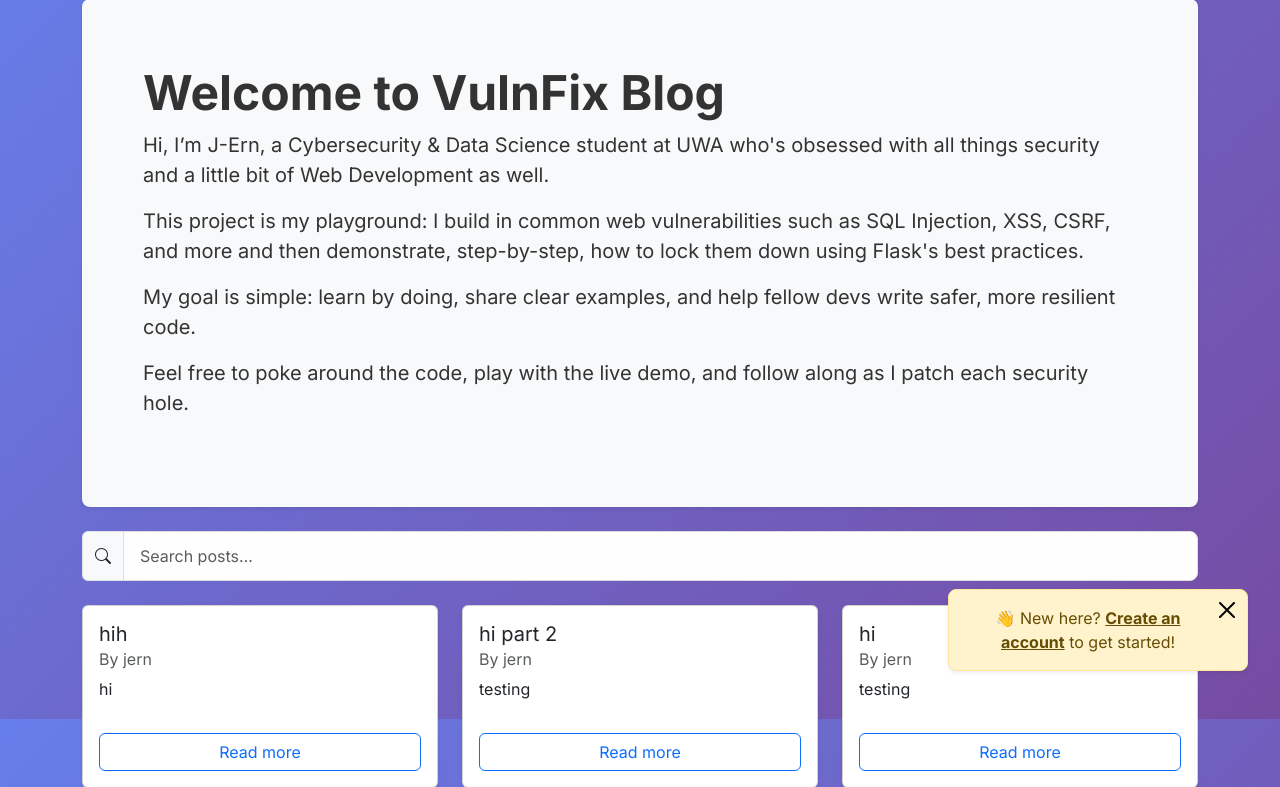
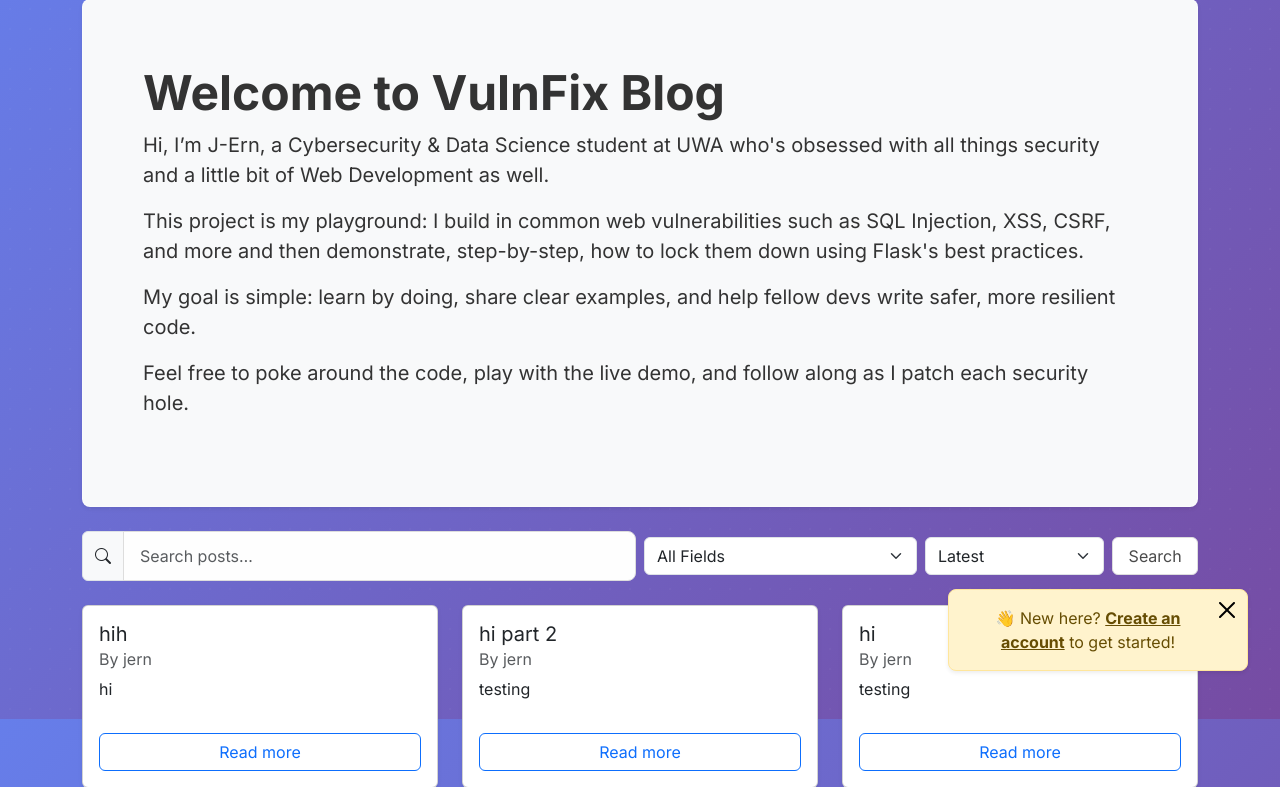
Before and after one commit to jern2004/VulnFix-BlogApp, a Flask app: page / in a window 1280 px wide. Shown: the part 81-868 px from the top of the page. Run offline with Flask 3, Linux system fonts and the light colour scheme; data comes from the database, SQL or seed files in the repository; both versions use the stored data as it was after the commit.

Commit message:
Add filtered search with field and sort options

```diff
--- a/app/routes.py
+++ b/app/routes.py
@@ -1,5 +1,6 @@
 import os
 import sqlite3
+import re
 from datetime import datetime, timedelta
 from functools import wraps
 from flask import (
@@ -7,6 +8,7 @@
     redirect, url_for, session, flash
 )
 from werkzeug.security import check_password_hash
+from markupsafe import Markup, escape
 
 from app.models import (
     init_db,
@@ -14,7 +16,6 @@
     get_all_posts, add_post, get_post_by_id, update_post
 )
 from app.forms import PostForm
-from markupsafe import Markup
 
 app = Flask(__name__)
 app.secret_key = os.environ.get('SECRET_KEY', 'something_secret')  # change in prod!
@@ -88,7 +89,6 @@
         )
         flash('Your post has been published!', 'success')
         return redirect(url_for('index'))
-    # `edit=False` so your template can show "New Post"
     return render_template('new_post.html', form=form, edit=False)
 
 @app.route('/post/edit/<int:post_id>', methods=['GET', 'POST'])
@@ -99,18 +99,15 @@
         flash('Post not found.', 'warning')
         return redirect(url_for('index'))
 
-    # Only the author may edit
     if session.get('username') != post['author']:
         flash('You’re not allowed to edit that post.', 'danger')
         return redirect(url_for('view_post', post_id=post_id))
 
-    # Enforce the 1-hour edit window
     cutoff = post['created_at'] + timedelta(hours=1)
     if datetime.utcnow() > cutoff:
         flash('The edit window has closed (1 hour after posting).', 'warning')
         return redirect(url_for('view_post', post_id=post_id))
 
-    # Pre-fill form with existing title/content
     form = PostForm(data={
         'title':   post['title'],
         'content': post['content']
@@ -125,7 +122,6 @@
         flash('Your post has been updated.', 'success')
         return redirect(url_for('view_post', post_id=post_id))
 
-    # `edit=True` so your template can show "Edit Post"
     return render_template('new_post.html', form=form, edit=True)
 
 @app.route('/post/<int:post_id>')
@@ -139,11 +135,13 @@
 @app.template_filter('nl2br')
 def nl2br_filter(s):
     """
-    Replace newlines with <br> and mark the result safe HTML.
+    Replace double newlines with <p> and single newlines with <br> for clean paragraph spacing.
     """
     if s is None:
         return ''
-    return Markup(s.replace('\n', '<br>\n'))
+    paragraphs = re.split(r'\n\s*\n', s)
+    html_paragraphs = ['<p>{}</p>'.format(escape(p).replace('\n', '<br>')) for p in paragraphs]
+    return Markup('\n'.join(html_paragraphs))
 
 @app.route('/post/delete/<int:post_id>', methods=['POST'])
 @login_required
@@ -153,12 +151,10 @@
         flash('Post not found.', 'warning')
         return redirect(url_for('index'))
 
-    # Only the author can delete
     if session.get('username') != post['author']:
         flash('You do not have permission to delete this post.', 'danger')
         return redirect(url_for('view_post', post_id=post_id))
 
-    # Delete the post
     conn = sqlite3.connect(os.path.join(os.path.abspath(os.path.dirname(__file__)), 'database.db'))
     cursor = conn.cursor()
     cursor.execute('DELETE FROM posts WHERE id = ?', (post_id,))
@@ -168,5 +164,42 @@
     flash('Post deleted successfully.', 'success')
     return redirect(url_for('index'))
 
+@app.route('/search')
+def search():
+    query = request.args.get('q', '')
+    filter_by = request.args.get('filter', 'all')
+    sort_order = request.args.get('sort', 'latest')
+
+    results = []
+
+    if query.strip():
+        con = sqlite3.connect("app/database.db")
+        con.row_factory = sqlite3.Row
+        cur = con.cursor()
+
+        like_query = f"%{query.strip()}%"
+        order_clause = "DESC" if sort_order == "latest" else "ASC"
+
+        if filter_by == 'title':
+            cur.execute(f"SELECT * FROM posts WHERE title LIKE ? ORDER BY created_at {order_clause}", (like_query,))
+        elif filter_by == 'content':
+            cur.execute(f"SELECT * FROM posts WHERE content LIKE ? ORDER BY created_at {order_clause}", (like_query,))
+        else:
+            cur.execute(f"""
+                SELECT * FROM posts
+                WHERE title LIKE ? OR content LIKE ?
+                ORDER BY created_at {order_clause}
+            """, (like_query, like_query))
+
+        results = cur.fetchall()
+        con.close()
+
+    return render_template("index.html",
+                           posts=results,
+                           query=query,
+                           filter=filter_by,
+                           sort=sort_order)
+
+
 if __name__ == '__main__':
     app.run(debug=True)
--- a/app/static/css/main.css
+++ b/app/static/css/main.css
@@ -97,3 +97,16 @@
   filter: none !important;
   opacity: 1 !important;
 }
+
+.btn-white-custom {
+  background-color: white;
+  color: #4a4a4a;
+  border: 1px solid #ddd;
+  transition: all 0.2s ease-in-out;
+}
+
+.btn-white-custom:hover {
+  background-color: #f1f1f1;
+  color: #000;
+  border-color: #bbb;
+}
--- a/app/static/css/view_post.css
+++ b/app/static/css/view_post.css
@@ -42,9 +42,13 @@
   font-size: 1.1rem;
   line-height: 1.7;
   color: #444;
-  white-space: pre-wrap;
   margin-bottom: 2rem;
   word-break: break-word;
+  white-space: normal; /* FIX: remove excessive paragraph spacing */
+}
+
+.post-content p {
+  margin-bottom: 1rem; /* clean spacing between paragraphs */
 }
 
 .back-btn,
--- a/app/templates/index.html
+++ b/app/templates/index.html
@@ -31,11 +31,43 @@
   </div>
 </div>
 
-  <!-- Search -->
-  <div class="input-group mb-4">
+<!-- Search Form -->
+<form method="GET" action="{{ url_for('search') }}" onsubmit="return this.q.value.trim() !== '';">
+  <div class="row g-2 align-items-center mb-4">
+    <div class="col-md-6">
+      <div class="input-group">
         <span class="input-group-text"><i class="bi bi-search"></i></span>
-    <input type="text" id="search-box" class="form-control" placeholder="Search posts…">
+        <input
+          type="text"
+          name="q"
+          class="form-control"
+          placeholder="Search posts…"
+          value="{{ query | default('') }}"
+          required
+        >
       </div>
+    </div>
+
+    <div class="col-md-3">
+      <select class="form-select" name="filter">
+        <option value="all" {% if filter == 'all' %}selected{% endif %}>All Fields</option>
+        <option value="title" {% if filter == 'title' %}selected{% endif %}>Title</option>
+        <option value="content" {% if filter == 'content' %}selected{% endif %}>Content</option>
+      </select>
+    </div>
+
+    <div class="col-md-2">
+      <select class="form-select" name="sort">
+        <option value="latest" {% if sort == 'latest' %}selected{% endif %}>Latest</option>
+        <option value="earliest" {% if sort == 'earliest' %}selected{% endif %}>Earliest</option>
+      </select>
+    </div>
+
+    <div class="col-md-1">
+      <button class="btn btn-white-custom w-100" type="submit">Search</button>
+    </div>
+  </div>
+</form>
 
 <!-- Posts Section -->
 {% if posts %}
@@ -47,8 +79,7 @@
             <h5 class="card-title">{{ post.title }}</h5>
             <h6 class="card-subtitle mb-2 text-muted">By {{ post.author }}</h6>
             <p class="card-text preview-text flex-grow-1">{{ post.preview }}</p>
-              <a href="{{ url_for('view_post', post_id=post.id) }}"
-                 class="btn btn-outline-primary mt-3">Read more</a>
+            <a href="{{ url_for('view_post', post_id=post.id) }}" class="btn btn-outline-primary mt-3">Read more</a>
           </div>
         </div>
       </div>
@@ -56,7 +87,11 @@
   </div>
 {% else %}
   <div class="text-center text-muted">
+    {% if query %}
+      <p>No results found for "<strong>{{ query }}</strong>".</p>
+    {% else %}
       <p>No posts yet. Check back later!</p>
+    {% endif %}
   </div>
 {% endif %}
 
```
Also changed, not shown: app/database.db, app/templates/search.html (line endings or trailing spaces), 1 other file. Lines whose indentation alone changed are shown as unchanged.
